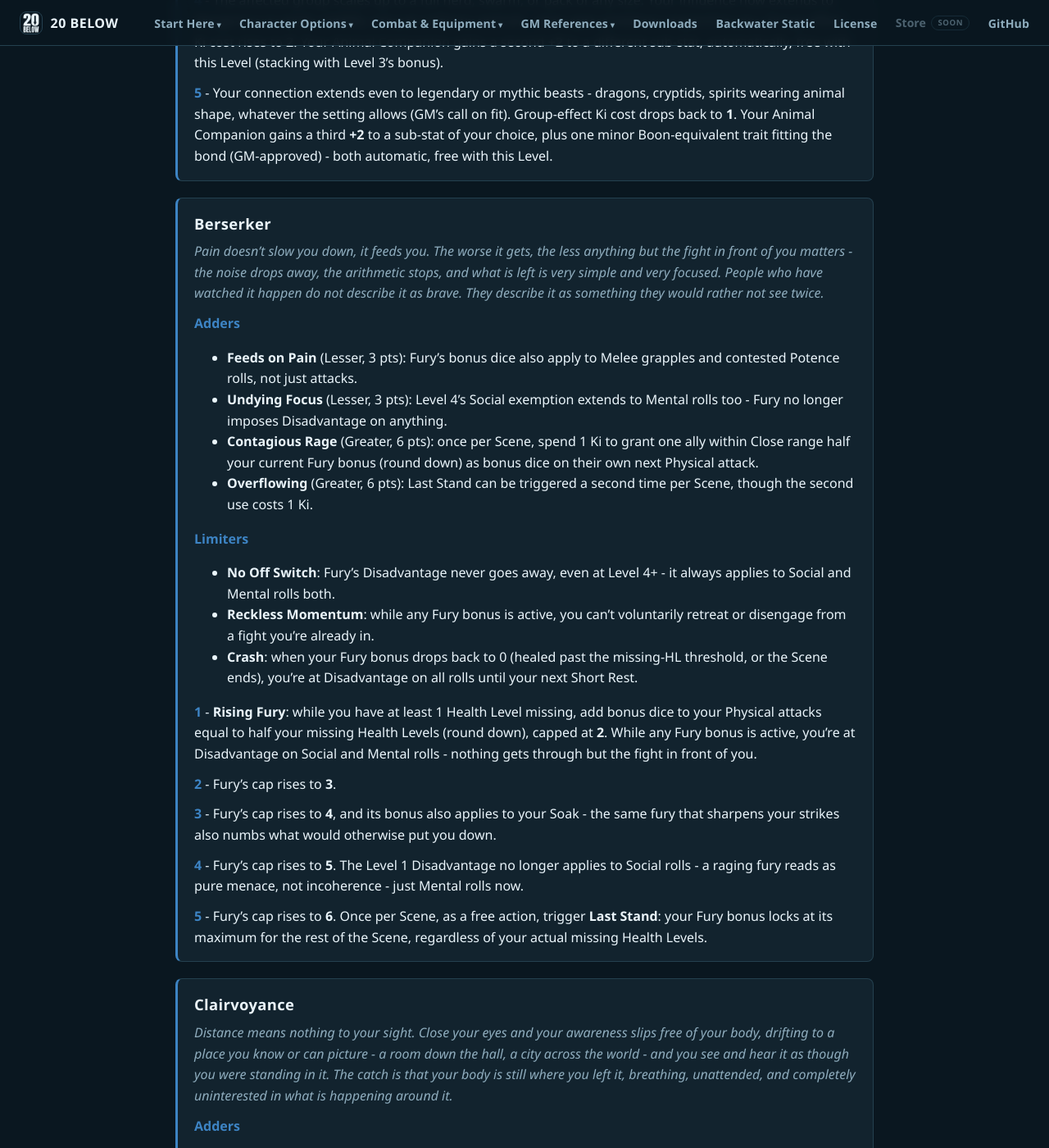
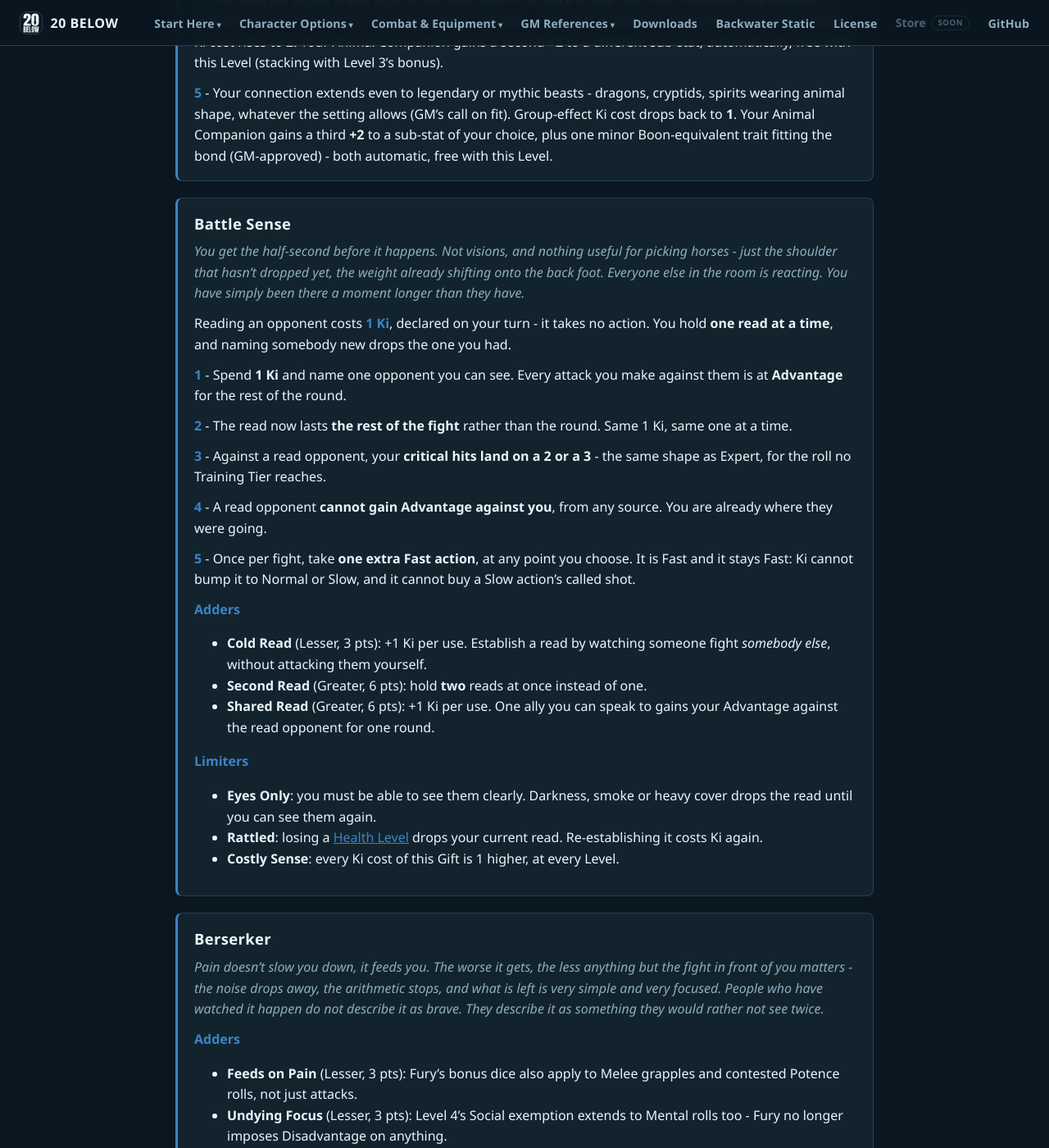
Before and after one commit to feralucce/20_Below, a Jekyll site: the page built from webbook/gifts.md, in a window 1280 px wide and 1400 px high, scrolled down 4261 px. Shown: the whole window at 82% size. Built offline with Jekyll 4.4.1, drawn with Linux system fonts in a browser that asks for light colours.

Commit message:
Battle Sense and Duelist: the combat ladder no Training Tier reaches
Attacks are a straight Attribute-vs-Defense roll with no Skill involved,
so no Training Tier has ever touched one. Never Off Balance already
supplied the Master rung and says so in its own text; what was missing
was Adept (Advantage) and Expert (crit on a 2 or 3).

Duelist buys that ladder in three tiers, scoped to one named weapon
category so it cannot become blanket Advantage, and its top tier points
at Never Off Balance to close the set.

Battle Sense is the supernatural version, and it was rebuilt after the
numbers came in. The first draft handed out free permanent Advantage at
Level 2 and a missed-attack reroll at Level 4, which put it at x1.62
against a damage Gift's x1.80 on a light weapon but x1.62 against x1.40
on a heavy one - because a to-hit Gift multiplies whatever you are
already throwing, and weapons come out of Wealth rather than the Gifts
pool. Against a hard target it reached x2.53. It also made the Slow
action's Advantage worthless to its owner, since Advantage is binary, so
it quietly granted Slow accuracy at Normal speed forever.

Three changes fixed it: the read keeps costing Ki instead of going
passive, one read at a time is in the base Gift rather than a Limiter,
and the Level 4 reroll became a non-numeric defence. It now runs x1.34 /
x1.42 / x1.78 against the damage curve's x1.40 / x1.60 / x2.00, and the
boss case came down to x1.89.

Level 5 is one extra Fast action per fight, at any point, which cannot be
bumped to Normal or Slow - worth x1.33 in a three-round fight and x1.17
in a six-round one, so it prices itself down as fights run long.

Co-Authored-By: Claude Opus 5 <noreply@anthropic.com>

```diff
--- a/webbook/gifts.md
+++ b/webbook/gifts.md
@@ -120,6 +120,37 @@ The alternate form is built once, at creation, spending a points pool (below) on
 **4** - The affected group scales up to a full herd, swarm, or pack of any size. Your influence now extends to dangerous or exotic wildlife, not just ordinary animals - even apex predators respond to you. Group-effect Ki cost rises to **2**. Your Animal Companion gains a second **+2** to a different sub-stat, automatically, free with this Level (stacking with Level 3’s bonus).
 
 **5** - Your connection extends even to legendary or mythic beasts - dragons, cryptids, spirits wearing animal shape, whatever the setting allows (GM’s call on fit). Group-effect Ki cost drops back to **1**. Your Animal Companion gains a third **+2** to a sub-stat of your choice, plus one minor Boon-equivalent trait fitting the bond (GM-approved) - both automatic, free with this Level.
+</div>
+
+<div class="entry entry-headed" markdown="1">
+
+## Battle Sense
+
+<p class="entry-flavour">You get the half-second before it happens. Not visions, and nothing useful for picking horses - just the shoulder that hasn’t dropped yet, the weight already shifting onto the back foot. Everyone else in the room is reacting. You have simply been there a moment longer than they have.</p>
+
+Reading an opponent costs **1 Ki**, declared on your turn - it takes no action. You hold **one read at a time**, and naming somebody new drops the one you had.
+
+**1** - Spend **1 Ki** and name one opponent you can see. Every attack you make against them is at **Advantage** for the rest of the round.
+
+**2** - The read now lasts **the rest of the fight** rather than the round. Same 1 Ki, same one at a time.
+
+**3** - Against a read opponent, your **critical hits land on a 2 or a 3** - the same shape as Expert, for the roll no Training Tier reaches.
+
+**4** - A read opponent **cannot gain Advantage against you**, from any source. You are already where they were going.
+
+**5** - Once per fight, take **one extra Fast action**, at any point you choose. It is Fast and it stays Fast: Ki cannot bump it to Normal or Slow, and it cannot buy a Slow action’s called shot.
+
+**Adders**
+
+- **Cold Read** (Lesser, 3 pts): +1 Ki per use. Establish a read by watching someone fight *somebody else*, without attacking them yourself.
+- **Second Read** (Greater, 6 pts): hold **two** reads at once instead of one.
+- **Shared Read** (Greater, 6 pts): +1 Ki per use. One ally you can speak to gains your Advantage against the read opponent for one round.
+
+**Limiters**
+
+- **Eyes Only**: you must be able to see them clearly. Darkness, smoke or heavy cover drops the read until you can see them again.
+- **Rattled**: losing a [Health Level](rules.md#health-levels) drops your current read. Re-establishing it costs Ki again.
+- **Costly Sense**: every Ki cost of this Gift is 1 higher, at every Level.
 </div>
 
 <div class="entry entry-headed" markdown="1">
```
Also changed, not shown: rules/boons.md (+2 -1 lines), rules/gifts.md (+26 -0 lines), webbook/boons.md (+13 -0 lines).
